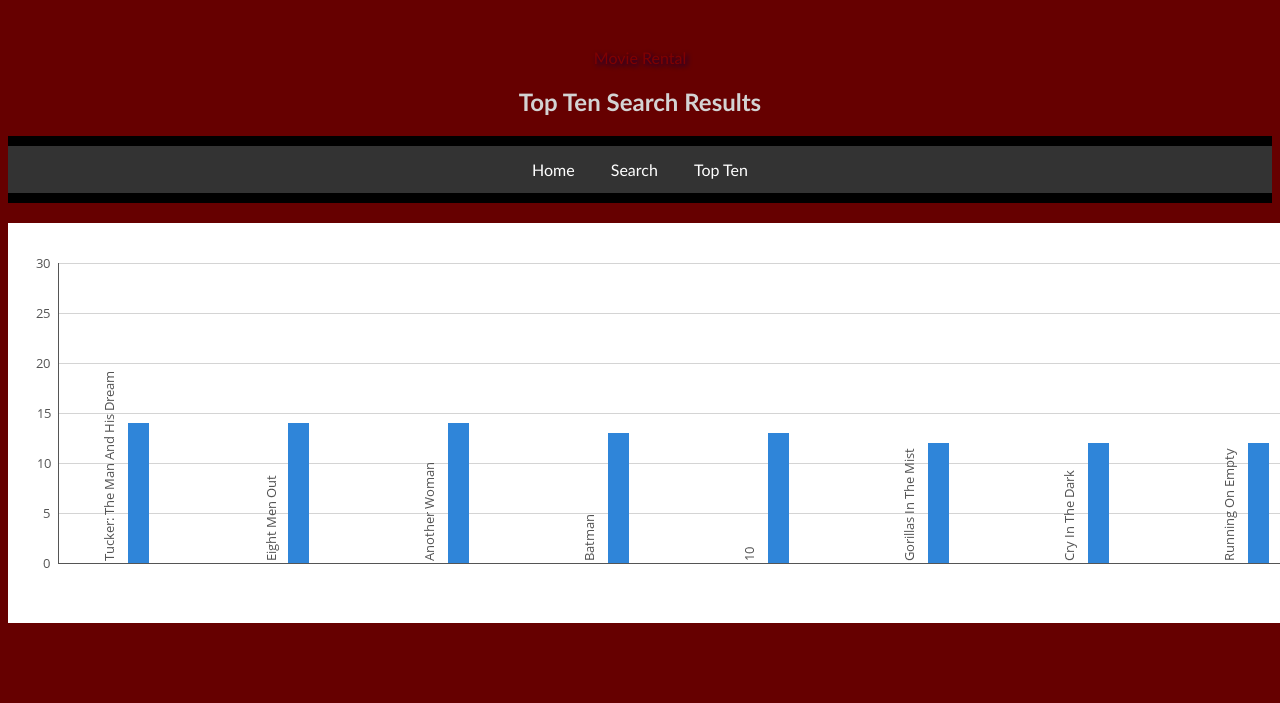
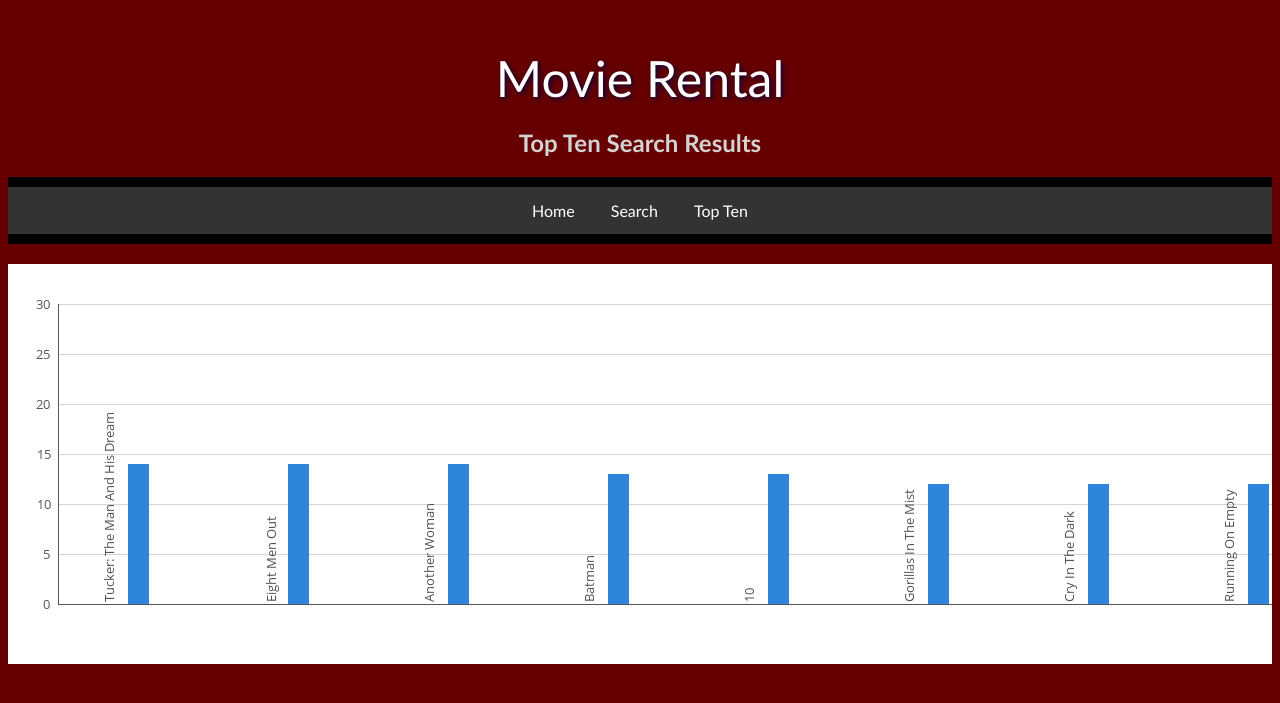
Before and after one commit to Jely101/RAD, a PHP site: page /top_ten.php in a window 1280 px wide; the page is wider, and only the part inside the window is pictured. Shown: the top 703 px of that part. Run offline with PHP 8.4, Linux system fonts and the light colour scheme; data comes from the database, SQL or seed files in the repository.

Commit message:
Update website_styles.css

```diff
--- a/Movie_search/website_styles.css
+++ b/Movie_search/website_styles.css
@@ -4,21 +4,11 @@
 	position: relative;
 	text-align: center;
 	font-family: calibri;
-	color:maroon;
+	color:white;
 	outline-color: dimgray;
 	text-shadow: 2px 2px 5px rgb(9, 5, 63);
-
+	font-size: 50px;
 	width: auto;
-}
-
-.centered {
-	/* keeps the text in the center*/
-	position: absolute;
-	top: 50%;
-	left: 50%;
-	transform: translate(-50%, -50%);
-
-	font-size: 50px;
 }
 
 h2 {
@@ -146,3 +136,8 @@ body{
 	display: table;
 	clear: both;
   }
+
+  div.ex1 {
+  overflow: auto;
+
+}
```
